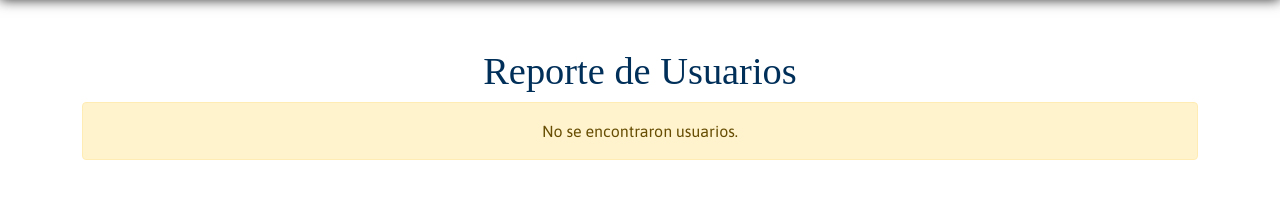
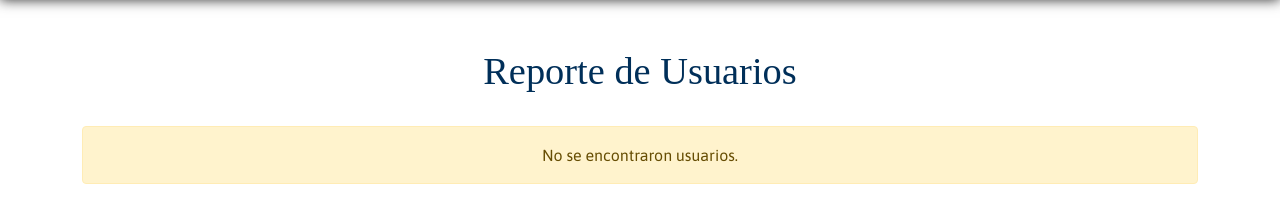
Before and after one commit to JulianB0315/rendicion_cuentas, a CodeIgniter 4 app: the page made by app/Views/viewReport.php in a window 1280 px wide. Shown: the part 132-340 px from the top of the page. Run offline with PHP 8.4 and a stand-in for CodeIgniter, Linux system fonts and the light colour scheme; the template is opened without the code that fills it, so the values that code supplies are empty; some libraries are stand-ins or nearby versions; some web fonts are replaced.

Commit message:
Improve user report display by refining conditional checks and enhancing alert styling

```diff
--- a/app/Views/viewReport.php
+++ b/app/Views/viewReport.php
@@ -66,6 +66,7 @@
         <h1 class="animate__animated animate__fadeInDown header-title text-center">Reporte de Usuarios</h1>
         <div class="row">
             <div class="col-12 mb-4">
+                <?php if (isset($usuarios) && !empty($usuarios)): ?>
                 <table class="table text-center table-ejes">
                     <thead>
                         <tr>
@@ -80,7 +81,6 @@
                             <th>Pregunta</th>
                         </tr>
                     </thead>
-                    <?php if (isset($usuarios) && !empty($usuarios)): ?>
                         <?php foreach ($usuarios as $usuario): ?>
                             <tbody>
                                 <tr>
@@ -106,7 +106,7 @@
                 </table>
             </div>
         <?php else: ?>
-            <div class="col-12">
+            <div class="col-12 my-4">
                 <div class="alert alert-warning text-center">
                     No se encontraron usuarios.
                 </div>
```
